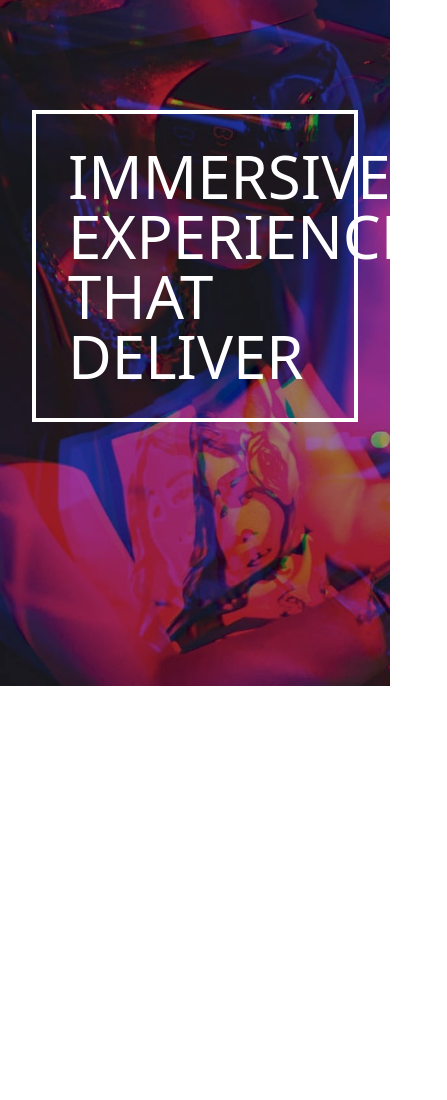
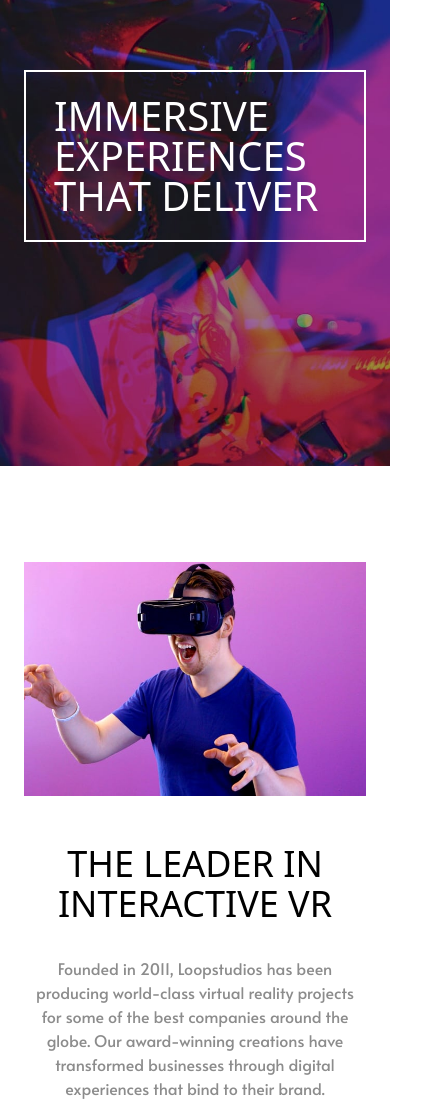
Before and after one commit to Leo-yagami/Challenge9-loopstudios-landing-page-, a plain HTML site: page index.html in a window 390 px wide. Shown: the part 158-1258 px from the top of the page, 447 px wide, since content can reach past the window. Before the commit the page ends 844 px from the top, so only its background shows below. Drawn offline with Linux system fonts and the light colour scheme.

Commit message:
Mobile description section + some tweaks to the hero section layout(next: our creations section + footer)

```diff
--- a/index.html
+++ b/index.html
@@ -35,11 +35,12 @@
   </head>
   <body>
     <main class="min-h-screen">
-      <!-- Loader component -->
+
       <!-- Hero section -->
       <section
-        class="bg-[url('./images/mobile/image-hero.jpg')] bg-cover px-8 pt-12 min-h-screen"
+        class="bg-[url('./images/mobile/image-hero.jpg')] bg-cover px-6 pt-10 pb-56"
       >
+
         <!-- Navbar section -->
         <div class="flex justify-between align-center">
           <img src="./images/logo.svg" alt="" class="h-7 md:h-8" />
@@ -60,22 +61,32 @@
             </button>
           </div>
         </div>
+
         <!-- Hero content -->
         <div
-          class="mt-48 text-white text-6xl uppercase p-8 border-4 border-white font-['Josefin Sans'] font-light"
+          class="mt-40 text-white text-[2.5rem] leading-10 uppercase py-6 pl-7 pr-10 border-2 border-white font-['Josefin Sans'] font-light"
         >
           <h1>Immersive experiences that deliver</h1>
         </div>
-        <div class="mt-64"></div>
+      </section>
+
+
+      <!-- Description section -->
+      <section  class="px-6 mt-24">
+        <!-- Main Image -->
+         <img src="./images/mobile/image-interactive.jpg" alt="Wannabe T-rex man wearing a vr headset ">
+         <!-- Heading -->
+          <h2 class="mt-12 text-center tracking-normal text-4xl font-['Josefin Sans'] uppercase font-light ">The leader in interactive VR</h2>
+          <!-- Description -->
+           <p class="mt-8 px-2 text-center font-['Alata'] font-normal text-[#8c8c8c]">Founded in 2011, Loopstudios has been producing
+            world-class virtual reality projects for some of the best companies around
+            the globe. Our award-winning creations have transformed businesses through
+            digital experiences that bind to their brand.</p>
       </section>
       <!-- <div class="preloader w-full h-full bg-black"></div> -->
     </main>
 
-    <!--  The
-    leader in interactive VR Founded in 2011, Loopstudios has been producing
-    world-class virtual reality projects for some of the best companies around
-    the globe. Our award-winning creations have transformed businesses through
-    digital experiences that bind to their brand. Our creations See all Deep
+    <!--    Our creations See all Deep
     earth Night arcade Soccer team VR The grid From up above VR Pocket borealis
     The curiosity Make it fisheye About Careers Events Products Support © 2021
     Loopstudios. All rights reserved. -->
```
Also changed, not shown: output.css.
